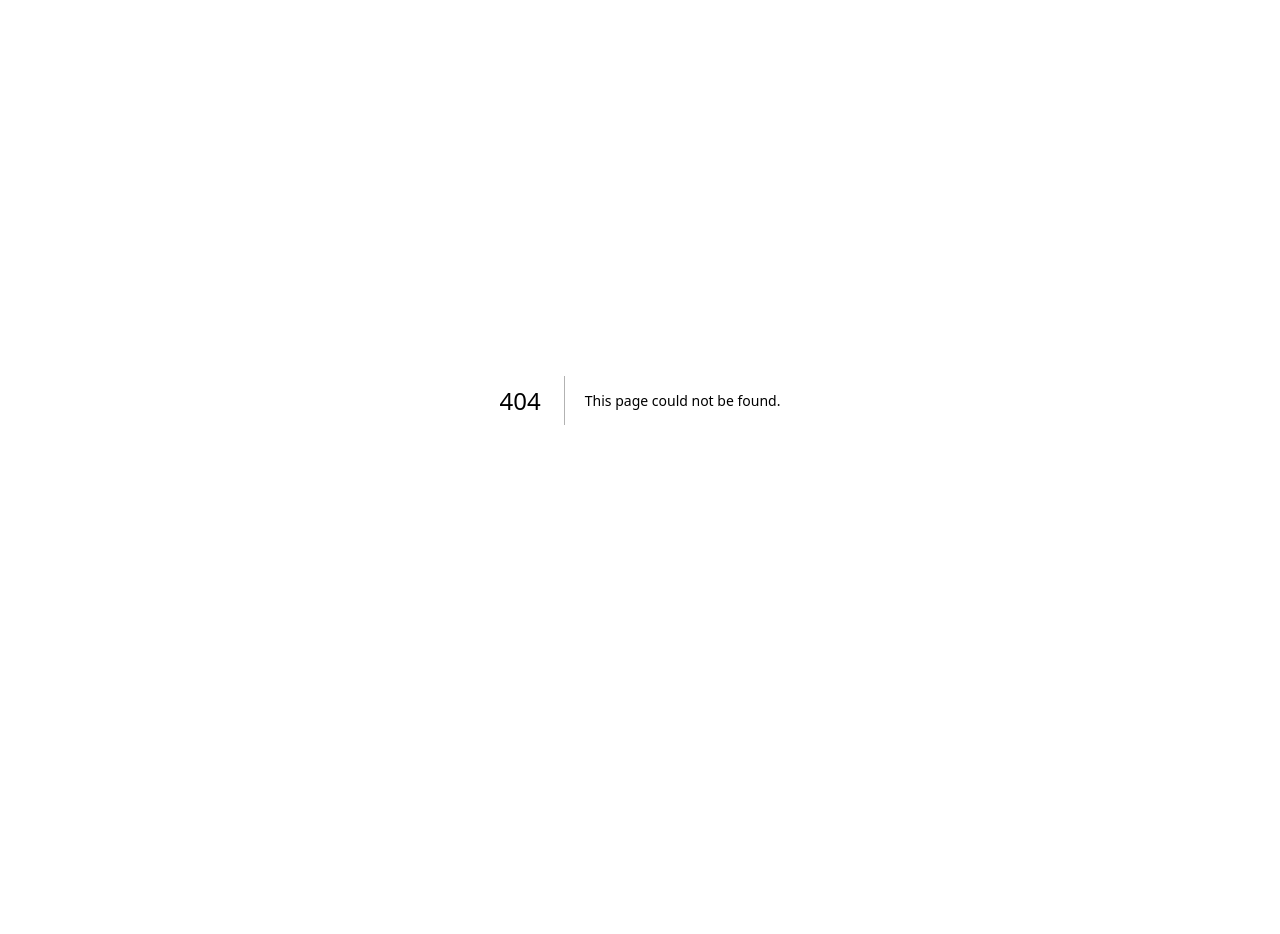
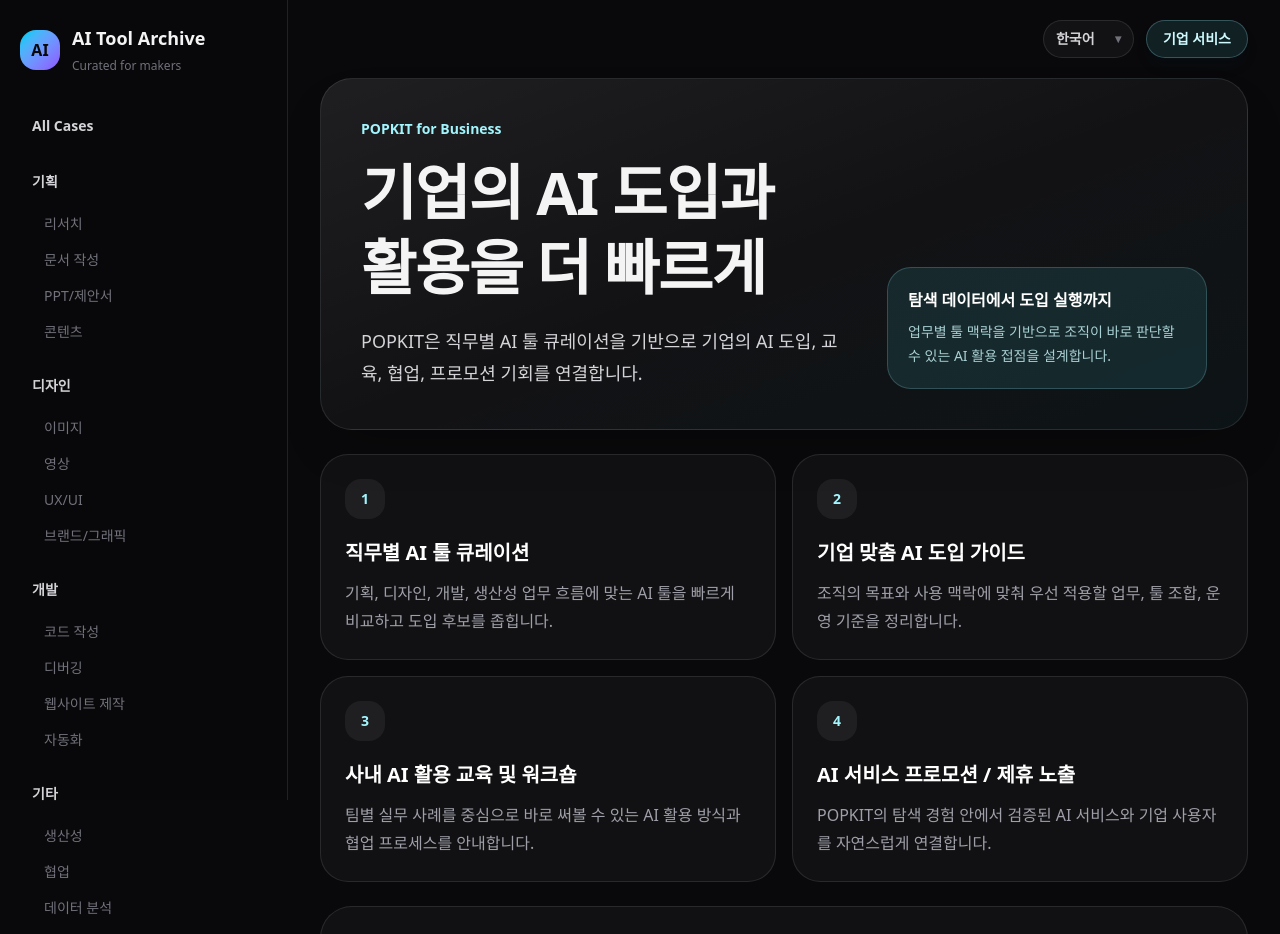
Before and after one commit to H0-JIN/POPKIT, a Next.js app: page /business in a window 1280 px wide. Before the commit this address had no page. Shown: the top 934 px of the page. Before the commit the page ends 800 px from the top, so only its background shows below. Built offline with nearby package versions, Linux system fonts and the light colour scheme.

Commit message:
Add business entry points and persistent detail navigation

```diff
--- /dev/null
+++ b/app/business/page.tsx
@@ -0,0 +1,75 @@
+import type { Metadata } from "next";
+import { HeaderActions } from "@/components/HeaderActions";
+import { Sidebar } from "@/components/Sidebar";
+import { SITE_NAME } from "@/lib/constants";
+
+export const metadata: Metadata = {
+  title: `기업 서비스 | ${SITE_NAME}`,
+  description: "POPKIT의 직무별 AI 툴 큐레이션을 기반으로 기업 AI 도입, 교육, 협업, 프로모션 기회를 연결합니다."
+};
+
+const businessServices = [
+  {
+    title: "직무별 AI 툴 큐레이션",
+    description: "기획, 디자인, 개발, 생산성 업무 흐름에 맞는 AI 툴을 빠르게 비교하고 도입 후보를 좁힙니다."
+  },
+  {
+    title: "기업 맞춤 AI 도입 가이드",
+    description: "조직의 목표와 사용 맥락에 맞춰 우선 적용할 업무, 툴 조합, 운영 기준을 정리합니다."
+  },
+  {
+    title: "사내 AI 활용 교육 및 워크숍",
+    description: "팀별 실무 사례를 중심으로 바로 써볼 수 있는 AI 활용 방식과 협업 프로세스를 안내합니다."
+  },
+  {
+    title: "AI 서비스 프로모션 / 제휴 노출",
+    description: "POPKIT의 탐색 경험 안에서 검증된 AI 서비스와 기업 사용자를 자연스럽게 연결합니다."
+  }
+];
+
+export default function BusinessPage() {
+  return (
+    <main className="flex min-h-screen">
+      <Sidebar />
+      <section className="min-w-0 flex-1 px-4 py-5 sm:px-6 lg:px-8">
+        <div className="mx-auto max-w-6xl">
+          <HeaderActions />
+          <div className="overflow-hidden rounded-[2rem] border border-white/10 bg-gradient-to-br from-white/[0.09] via-white/[0.04] to-cyan-300/[0.05] p-6 shadow-2xl shadow-black/20 sm:p-10">
+            <p className="text-sm font-semibold text-cyan-200">POPKIT for Business</p>
+            <div className="mt-4 grid gap-8 lg:grid-cols-[1fr_320px] lg:items-end">
+              <div>
+                <h1 className="max-w-3xl text-balance text-4xl font-black tracking-tight sm:text-6xl sm:leading-tight">기업의 AI 도입과 활용을 더 빠르게</h1>
+                <p className="mt-5 max-w-3xl text-lg leading-8 text-zinc-300">POPKIT은 직무별 AI 툴 큐레이션을 기반으로 기업의 AI 도입, 교육, 협업, 프로모션 기회를 연결합니다.</p>
+              </div>
+              <div className="rounded-3xl border border-cyan-200/20 bg-cyan-300/10 p-5 text-sm leading-6 text-cyan-50">
+                <strong className="block text-base text-white">탐색 데이터에서 도입 실행까지</strong>
+                <span className="mt-2 block text-cyan-100/80">업무별 툴 맥락을 기반으로 조직이 바로 판단할 수 있는 AI 활용 접점을 설계합니다.</span>
+              </div>
+            </div>
+          </div>
+
+          <section className="mt-6 grid gap-4 md:grid-cols-2">
+            {businessServices.map((service, index) => (
+              <article key={service.title} className="rounded-[1.75rem] border border-white/10 bg-white/[0.035] p-6 transition hover:border-cyan-200/30 hover:bg-white/[0.055]">
+                <span className="grid size-10 place-items-center rounded-2xl bg-white/[0.06] text-sm font-black text-cyan-200">{index + 1}</span>
+                <h2 className="mt-5 text-xl font-black text-white">{service.title}</h2>
+                <p className="mt-3 leading-7 text-zinc-400">{service.description}</p>
+              </article>
+            ))}
+          </section>
+
+          <section className="mt-6 rounded-[2rem] border border-white/10 bg-white/[0.035] p-6 sm:flex sm:items-center sm:justify-between sm:gap-6 sm:p-8">
+            <div>
+              <p className="text-sm font-semibold text-cyan-200">Partnership Inquiry</p>
+              <h2 className="mt-2 text-2xl font-black text-white">기업 도입과 제휴 가능성을 함께 논의해보세요.</h2>
+              <p className="mt-2 text-zinc-400">문의 폼 확장 전까지는 메일 문의로 연결되며, 이후 동일 CTA 영역을 폼으로 교체할 수 있습니다.</p>
+            </div>
+            <a href="mailto:partnership@popkit.ai?subject=POPKIT%20기업%20도입%20상담" className="mt-5 inline-flex shrink-0 rounded-2xl bg-cyan-300 px-5 py-3 text-sm font-black text-zinc-950 hover:bg-cyan-200 sm:mt-0">
+              기업 도입 상담
+            </a>
+          </section>
+        </div>
+      </section>
+    </main>
+  );
+}
--- a/app/tools/[slug]/page.tsx
+++ b/app/tools/[slug]/page.tsx
@@ -1,12 +1,14 @@
 import type { Metadata } from "next";
 import { notFound } from "next/navigation";
 import Link from "next/link";
+import { Sidebar } from "@/components/Sidebar";
 import { getToolBySlug, getTools } from "@/lib/data/tools";
 import { getUpdatesByToolId } from "@/lib/data/updates";
 import { applyReviewSummaryToTool, getReviewsByTool } from "@/lib/data/reviews";
 import { SITE_NAME } from "@/lib/constants";
 import { ToolDetailHeader } from "@/components/ToolDetailHeader";
 import { ToolDetailTabs } from "@/components/ToolDetailTabs";
+import { HeaderActions } from "@/components/HeaderActions";
 
 export async function generateStaticParams() {
   const tools = await getTools();
@@ -31,5 +33,5 @@
   const currentTool = tool;
   const [updates, reviews] = await Promise.all([getUpdatesByToolId(currentTool.tool_id), getReviewsByTool(currentTool)]);
   const reviewAwareTool = applyReviewSummaryToTool(currentTool, reviews);
-  return <main className="min-h-screen px-4 py-5 sm:px-6 lg:px-8"><div className="mx-auto max-w-6xl"><Link href="/" className="mb-5 inline-flex text-sm font-semibold text-zinc-400 hover:text-cyan-200">← 목록으로</Link><ToolDetailHeader tool={reviewAwareTool} /><ToolDetailTabs tool={reviewAwareTool} updates={updates} reviews={reviews} /></div></main>;
+  return <main className="flex min-h-screen"><Sidebar activeCategory={reviewAwareTool.category} activeSubCategory={reviewAwareTool.sub_category} /><section className="min-w-0 flex-1 px-4 py-5 sm:px-6 lg:px-8"><div className="mx-auto max-w-6xl"><HeaderActions /><Link href="/" className="mb-4 inline-flex rounded-full border border-white/10 bg-white/[0.03] px-3 py-1.5 text-sm font-semibold text-zinc-400 hover:border-cyan-200/40 hover:text-cyan-200">← 목록으로</Link><ToolDetailHeader tool={reviewAwareTool} /><ToolDetailTabs tool={reviewAwareTool} updates={updates} reviews={reviews} /></div></section></main>;
 }
--- /dev/null
+++ b/components/HeaderActions.tsx
@@ -0,0 +1,13 @@
+import Link from "next/link";
+import { LanguageSelect } from "@/components/LanguageSelect";
+
+export function HeaderActions() {
+  return (
+    <div className="mb-5 flex flex-wrap items-center justify-end gap-3">
+      <LanguageSelect />
+      <Link href="/business" className="rounded-full border border-cyan-200/25 bg-cyan-300/10 px-4 py-2 text-sm font-black text-cyan-100 shadow-lg shadow-cyan-950/10 transition hover:border-cyan-200/50 hover:bg-cyan-300 hover:text-zinc-950">
+        기업 서비스
+      </Link>
+    </div>
+  );
+}
--- /dev/null
+++ b/components/LanguageSelect.tsx
@@ -0,0 +1,43 @@
+"use client";
+
+import { useEffect, useId, useState } from "react";
+
+const LANGUAGE_STORAGE_KEY = "popkit-language";
+const LANGUAGE_OPTIONS = ["한국어", "English"] as const;
+
+type LanguageOption = (typeof LANGUAGE_OPTIONS)[number];
+
+function isLanguageOption(value: string | null): value is LanguageOption {
+  return value === "한국어" || value === "English";
+}
+
+export function LanguageSelect() {
+  const selectId = useId();
+  const [language, setLanguage] = useState<LanguageOption>("한국어");
+
+  useEffect(() => {
+    const savedLanguage = window.localStorage.getItem(LANGUAGE_STORAGE_KEY);
+    if (isLanguageOption(savedLanguage)) setLanguage(savedLanguage);
+  }, []);
+
+  const handleChange = (value: LanguageOption) => {
+    setLanguage(value);
+    window.localStorage.setItem(LANGUAGE_STORAGE_KEY, value);
+  };
+
+  return (
+    <label htmlFor={selectId} className="group inline-flex items-center gap-2 rounded-full border border-white/10 bg-white/[0.04] px-3 py-2 text-sm font-semibold text-zinc-300 transition hover:border-cyan-200/40 hover:bg-white/[0.07] hover:text-white">
+      <span className="sr-only">언어 선택</span>
+      <select
+        id={selectId}
+        value={language}
+        onChange={(event) => handleChange(event.target.value as LanguageOption)}
+        className="cursor-pointer appearance-none bg-transparent pr-5 text-sm font-semibold text-inherit outline-none"
+        aria-label="언어 선택"
+      >
+        {LANGUAGE_OPTIONS.map((option) => <option key={option} value={option} className="bg-zinc-950 text-zinc-100">{option}</option>)}
+      </select>
+      <span aria-hidden="true" className="pointer-events-none -ml-5 text-xs text-zinc-500 transition group-hover:text-cyan-200">▾</span>
+    </label>
+  );
+}
--- a/components/ToolExplorer.tsx
+++ b/components/ToolExplorer.tsx
@@ -8,6 +8,7 @@
 import { FilterChips } from "@/components/FilterChips";
 import { ToolCard } from "@/components/ToolCard";
 import { EmptyState } from "@/components/EmptyState";
+import { HeaderActions } from "@/components/HeaderActions";
 
 export function ToolExplorer({ tools, title, description, category, subCategory }: { tools: Tool[]; title: string; description: string; category?: string; subCategory?: string }) {
   const [query, setQuery] = useState("");
@@ -19,6 +20,7 @@
   return (
     <section className="flex-1 px-4 py-5 sm:px-6 lg:px-8">
       <div className="mx-auto max-w-7xl">
+        <HeaderActions />
         <div className="mb-6 rounded-[2rem] border border-white/10 bg-white/[0.03] p-6 sm:p-8">
           <div className="flex flex-col gap-5 xl:flex-row xl:items-end xl:justify-between">
             <div><p className="text-sm font-semibold text-cyan-200">Curated AI tools for planners, designers, developers</p><h1 className="mt-3 max-w-3xl whitespace-pre-line text-balance text-3xl font-black tracking-tight sm:text-5xl sm:leading-tight">{title}</h1><p className="mt-3 max-w-2xl text-zinc-400">{description}</p></div>
```
